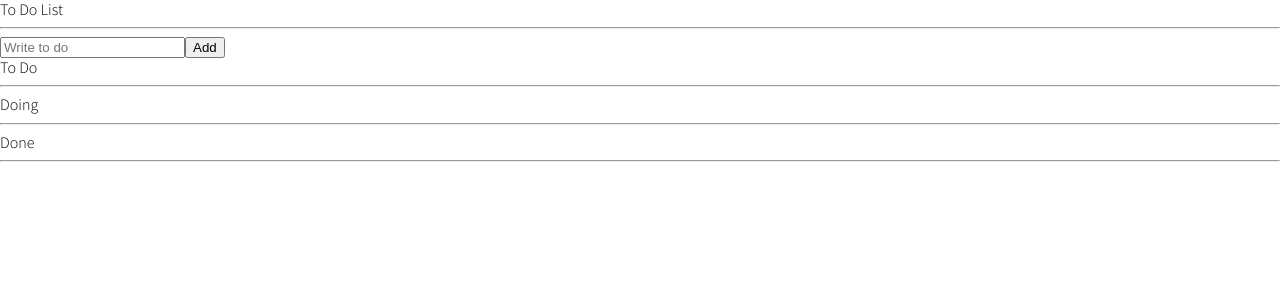
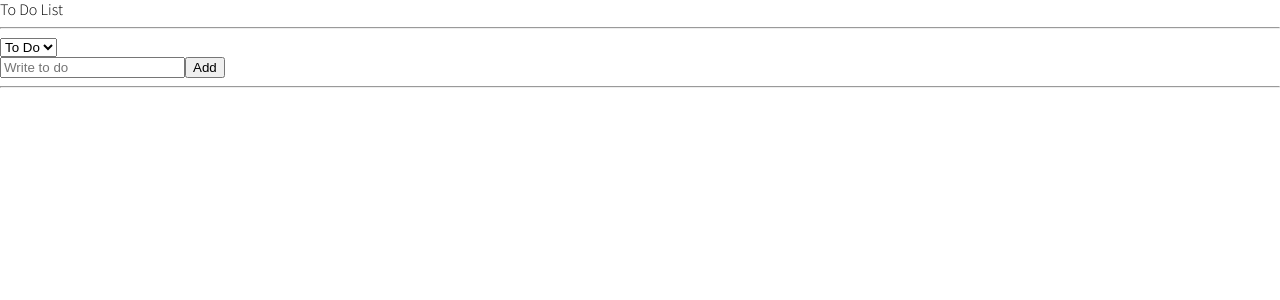
Before and after one commit to 2010psw/recoil-ex, a React (Create React App) app: page / in a window 1280 px wide. Shown: the top 300 px of the page. Built offline with nearby package versions, Linux system fonts and the light colour scheme.

Commit message:
6.17 Selectors part Two

```diff
--- a/src/components/ToDo.tsx
+++ b/src/components/ToDo.tsx
@@ -10,7 +10,6 @@
     } = event;
     setToDos((oldToDos) => {
       const targetIndex = oldToDos.findIndex((toDo) => toDo.id === id);
-      const oldToDo = oldToDos[targetIndex];
       const newToDo = { text, id, category: name as any };
       return [
         ...oldToDos.slice(0, targetIndex),
--- a/src/components/ToDoList.tsx
+++ b/src/components/ToDoList.tsx
@@ -1,36 +1,28 @@
-import { useRecoilValue } from "recoil";
-import { toDoSelector, toDoState } from "./atoms";
+import React from "react";
+import { useRecoilState, useRecoilValue } from "recoil";
+import { categoryState, toDoSelector, toDoState } from "./atoms";
 import CreateToDo from "./CreateToDo";
 import ToDo from "./ToDo";
 
 function ToDoList() {
-  const [toDo, doing, done] = useRecoilValue(toDoSelector);
-  console.log();
+  const toDos = useRecoilValue(toDoSelector);
+  const [category, setCategory] = useRecoilState(categoryState);
+  const onInput = (event: React.FormEvent<HTMLSelectElement>) => {
+    setCategory(event.currentTarget.value);
+  };
   return (
     <div>
       <h1>To Do List</h1>
       <hr />
+      <select onInput={onInput} value={category}>
+        <option value="TO_DO">To Do</option>
+        <option value="DOING">Doing</option>
+        <option value="DONE">Done</option>
+      </select>
       <CreateToDo />
-      <h2>To Do</h2>
-      <ul>
-        {toDo.map((toDo) => (
-          <ToDo {...toDo} key={toDo.id} />
-        ))}
-      </ul>
-      <hr />
-      <h2>Doing</h2>
-      <ul>
-        {doing.map((toDo) => (
-          <ToDo {...toDo} key={toDo.id} />
-        ))}
-      </ul>
-      <hr />
-      <h2>Done</h2>
-      <ul>
-        {done.map((toDo) => (
-          <ToDo {...toDo} key={toDo.id} />
-        ))}
-      </ul>
+      {toDos?.map((toDo) => (
+        <ToDo key={toDo.id} {...toDo} />
+      ))}
       <hr />
     </div>
   );
--- a/src/components/atoms.tsx
+++ b/src/components/atoms.tsx
@@ -5,6 +5,10 @@
   id: number;
   category: "TO_DO" | "DOING" | "DONE";
 }
+export const categoryState = atom({
+  key: "category",
+  default: "TO_DO",
+});
 
 export const toDoState = atom<IToDo[]>({
   key: "toDo",
@@ -15,10 +19,7 @@
   key: "toDoSelector",
   get: ({ get }) => {
     const toDos = get(toDoState);
-    return [
-      toDos.filter((toDo) => toDo.category === "TO_DO"),
-      toDos.filter((toDo) => toDo.category === "DOING"),
-      toDos.filter((toDo) => toDo.category === "DONE"),
-    ];
+    const category = get(categoryState);
+    return toDos.filter((toDo) => toDo.category === category);
   },
 });
```
